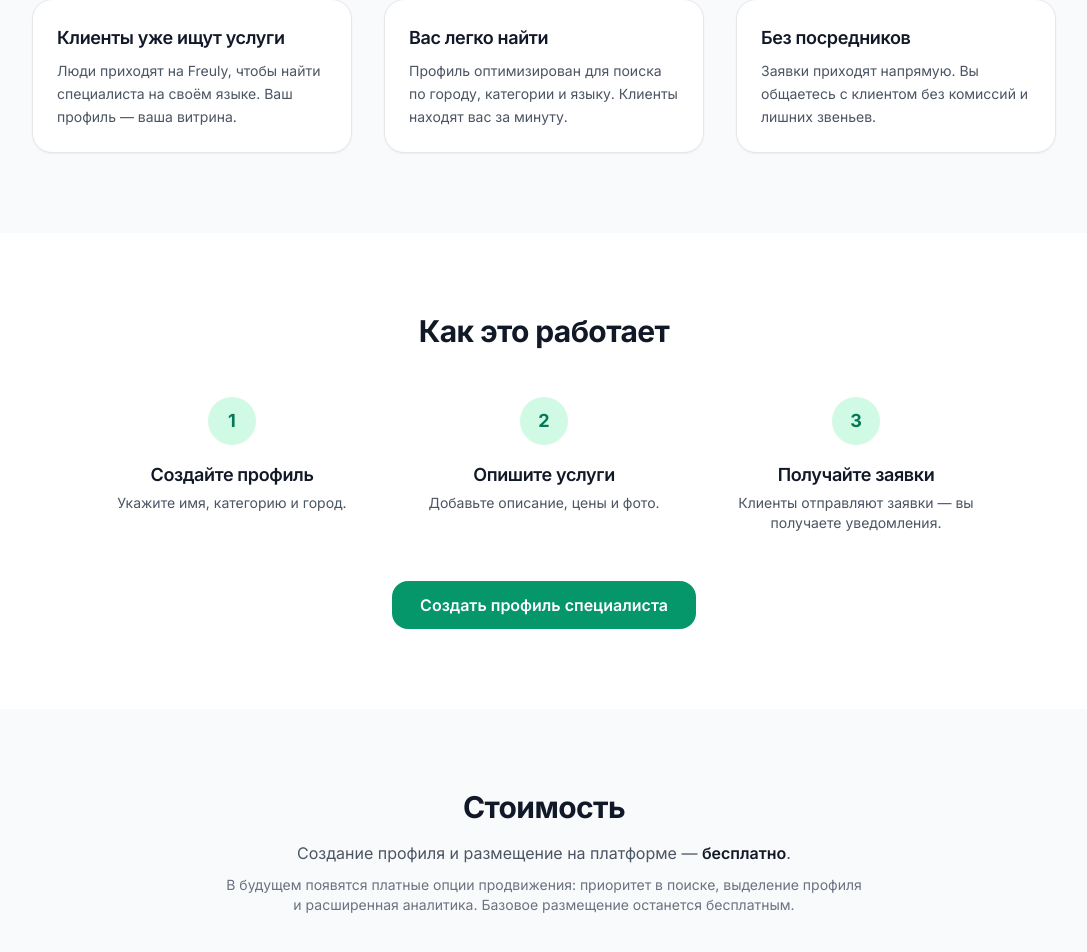
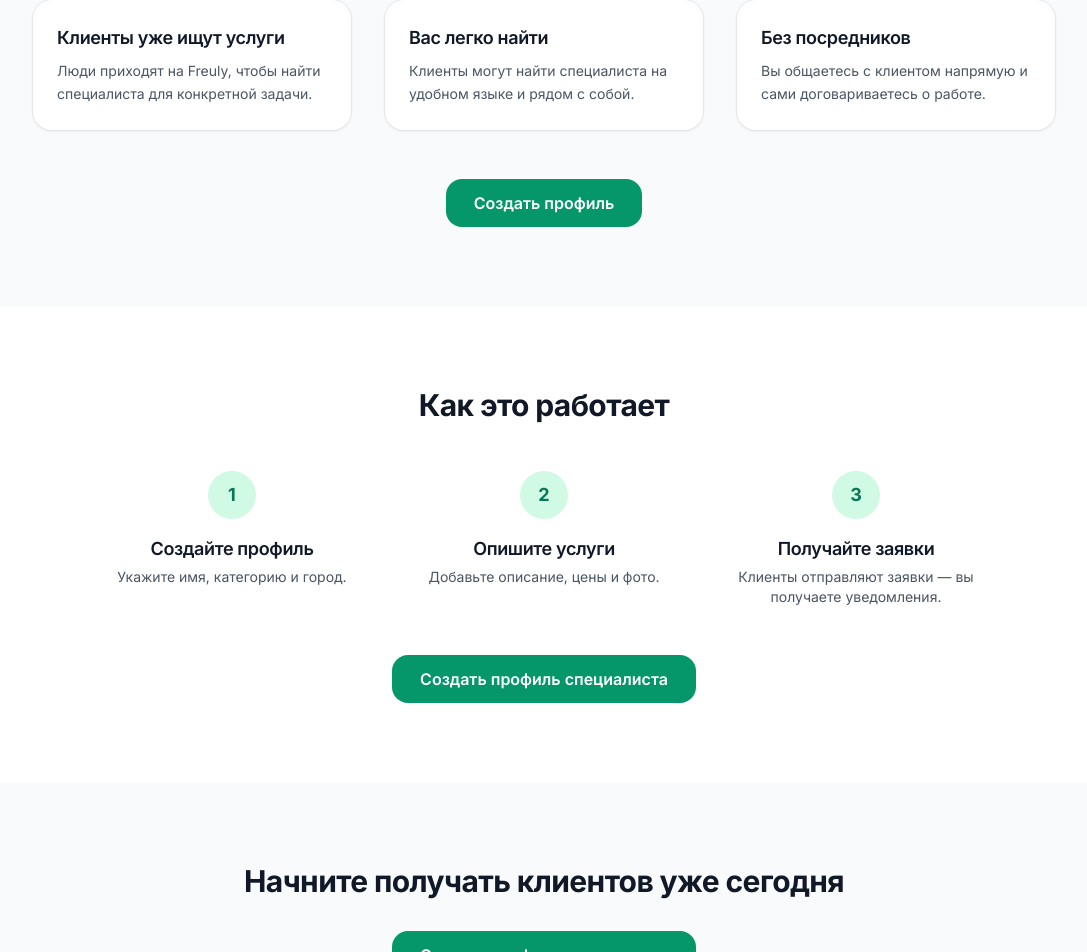
Before and after one commit to Fruely/mvp, a Next.js app: page /for-specialists in a window 1280 px wide. Shown: the part 641-1593 px from the top of the page, without its empty margins (96-1183 px from the left). Built offline with nearby package versions, Linux system fonts and the light colour scheme.

Commit message:
feat: улучшение воронки привлечения специалистов — CTA на главной + обновление /for-specialists

```diff
--- a/app/[lang]/HomeClient.tsx
+++ b/app/[lang]/HomeClient.tsx
@@ -646,14 +646,15 @@ export default function HomeClient({ lang, dict }: { lang: Lang; dict: Dictionar
       <section className="bg-gray-50 px-4 py-16 text-center sm:px-6 lg:px-8">
         <h2 className="text-2xl font-bold text-gray-900 sm:text-3xl">Вы специалист?</h2>
         <p className="mx-auto mt-3 max-w-lg text-gray-600">
-          Freuly помогает специалистам находить клиентов и&nbsp;развивать свой бизнес в&nbsp;Германии.
+          Freuly помогает специалистам находить клиентов и&nbsp;развивать свой бизнес.
         </p>
         <Link
           href="/for-specialists"
           className="mt-6 inline-flex h-11 items-center justify-center rounded-xl bg-emerald-600 px-6 text-sm font-semibold text-white transition hover:bg-emerald-700"
         >
-          Узнать подробнее
+          Стать специалистом
         </Link>
+        <p className="mt-3 text-xs text-gray-500">Уже 30+ специалистов присоединились к&nbsp;Freuly</p>
       </section>
 
       {error && (
--- a/app/for-specialists/page.tsx
+++ b/app/for-specialists/page.tsx
@@ -11,17 +11,17 @@ const WHY_CARDS = [
   {
     title: "Клиенты уже ищут услуги",
     description:
-      "Люди приходят на Freuly, чтобы найти специалиста на своём языке. Ваш профиль — ваша витрина.",
+      "Люди приходят на Freuly, чтобы найти специалиста для конкретной задачи.",
   },
   {
     title: "Вас легко найти",
     description:
-      "Профиль оптимизирован для поиска по городу, категории и языку. Клиенты находят вас за минуту.",
+      "Клиенты могут найти специалиста на удобном языке и рядом с собой.",
   },
   {
     title: "Без посредников",
     description:
-      "Заявки приходят напрямую. Вы общаетесь с клиентом без комиссий и лишних звеньев.",
+      "Вы общаетесь с клиентом напрямую и сами договариваетесь о работе.",
   },
 ] as const;
 
@@ -64,6 +64,14 @@ export default function ForSpecialistsPage() {
             </div>
           ))}
         </div>
+        <div className="mt-12 text-center">
+          <Link
+            href="/specialists/apply"
+            className="inline-flex h-12 items-center justify-center rounded-xl bg-emerald-600 px-7 text-base font-semibold text-white transition hover:bg-emerald-700"
+          >
+            Создать профиль
+          </Link>
+        </div>
       </section>
 
       {/* How it works */}
@@ -90,22 +98,8 @@ export default function ForSpecialistsPage() {
         </div>
       </section>
 
-      {/* Pricing */}
-      <section className="bg-gray-50 px-4 py-20 sm:px-6 lg:px-8">
-        <div className="mx-auto max-w-2xl text-center">
-          <h2 className="text-2xl font-bold sm:text-3xl">Стоимость</h2>
-          <p className="mt-4 text-gray-600">
-            Создание профиля и&nbsp;размещение на&nbsp;платформе&nbsp;— <span className="font-semibold text-gray-900">бесплатно</span>.
-          </p>
-          <p className="mt-2 text-sm text-gray-500">
-            В&nbsp;будущем появятся платные опции продвижения: приоритет в&nbsp;поиске, выделение профиля и&nbsp;расширенная аналитика.
-            Базовое размещение останется бесплатным.
-          </p>
-        </div>
-      </section>
-
       {/* Final CTA */}
-      <section className="px-4 py-20 text-center sm:px-6 lg:px-8">
+      <section className="bg-gray-50 px-4 py-20 text-center sm:px-6 lg:px-8">
         <h2 className="text-2xl font-bold sm:text-3xl">
           Начните получать клиентов уже&nbsp;сегодня
         </h2>
@@ -113,7 +107,7 @@ export default function ForSpecialistsPage() {
           href="/specialists/apply"
           className="mt-8 inline-flex h-12 items-center justify-center rounded-xl bg-emerald-600 px-7 text-base font-semibold text-white transition hover:bg-emerald-700"
         >
-          Создать профиль
+          Создать профиль специалиста
         </Link>
       </section>
     </main>
```
